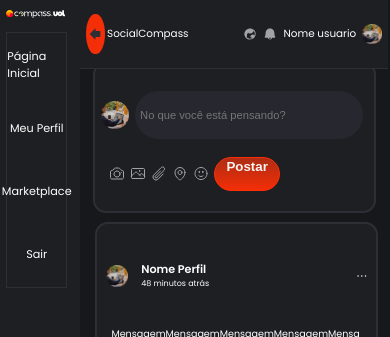
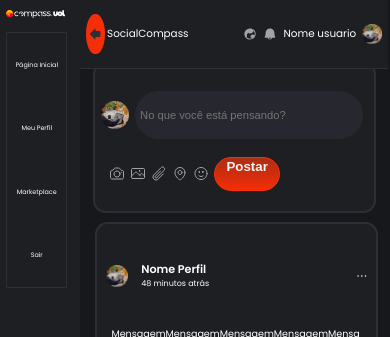
Before and after one commit to JanainaNogueira/Desafio-Social-Media, a React (Vite) app: page /home in a window 390 px wide. Shown: the top 337 px of the page. Built offline with nearby package versions, Linux system fonts and the light colour scheme.

Commit message:
style: adjust menu style

```diff
--- a/src/components/menu/index.module.css
+++ b/src/components/menu/index.module.css
@@ -48,3 +48,8 @@
 .navigationMenu:hover{
     background-color: var(--orange, #FE2E05);
 }
+@media (max-width:704px){
+    .navigationMenu{
+        font-size: 0.4rem;
+    }
+}
```
